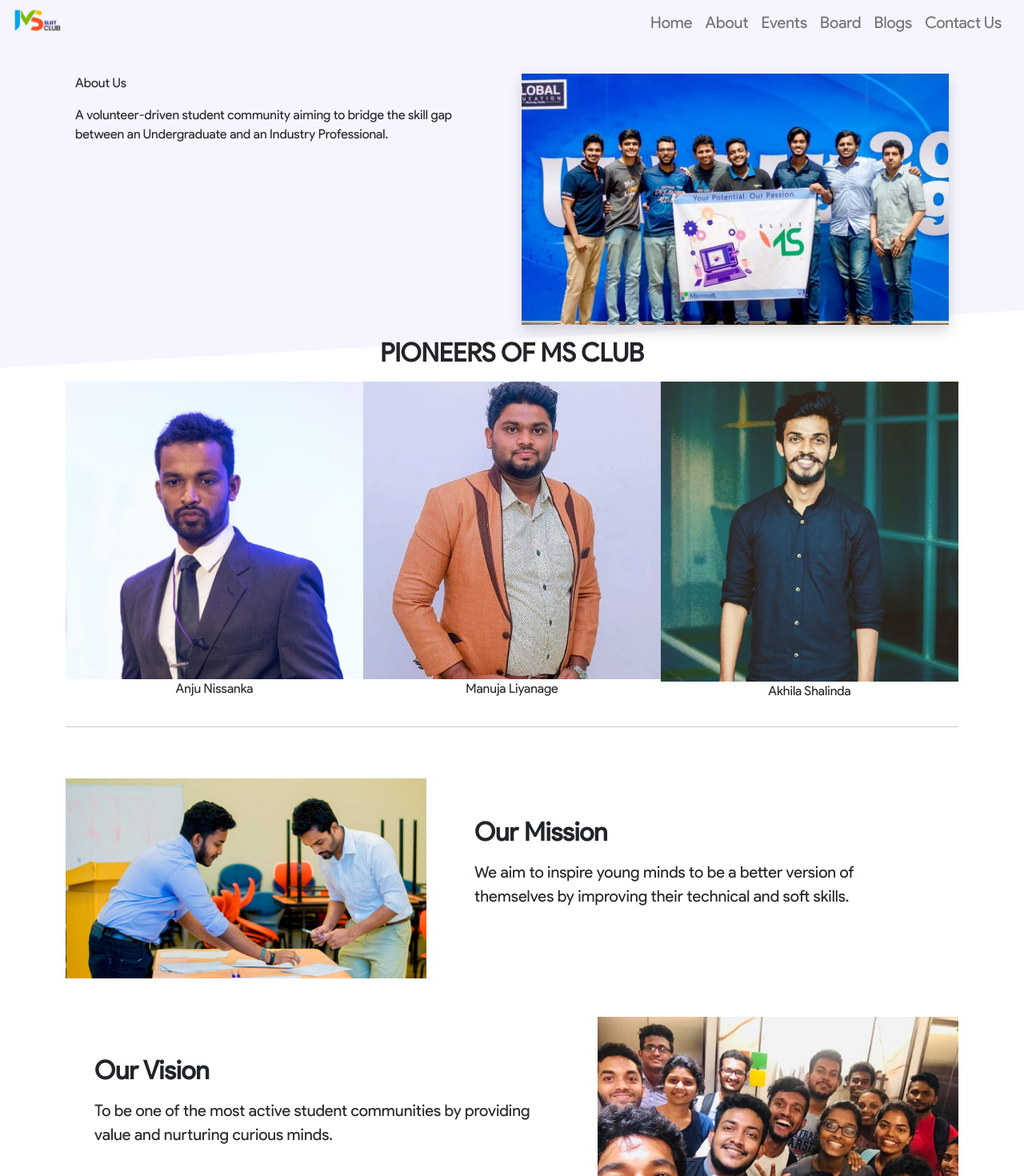
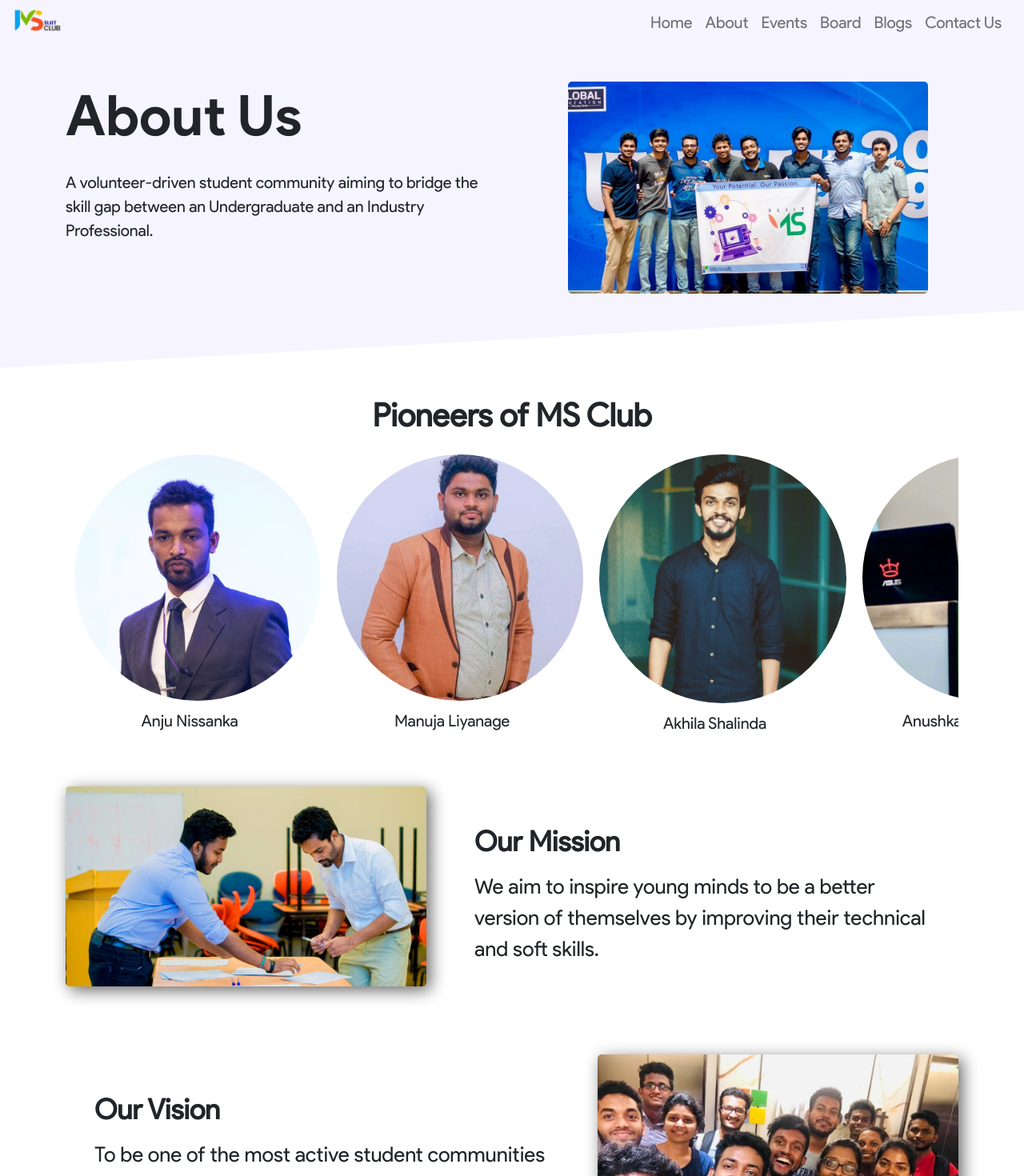
Before and after one commit to ms-club-sliit/msclubwesite-v2, a React (Create React App) app: page /about in a window 1280 px wide. Shown: the part 20-1490 px from the top of the page at 80% size. Built offline with nearby package versions, Linux system fonts and the light colour scheme.

Commit message:
Add modifications to the about us page

```diff
--- a/src/App.scss
+++ b/src/App.scss
@@ -31,6 +31,7 @@
 @import "./styles/footer.scss";
 @import "./styles/card.scss";
 @import "./styles/home.scss";
+@import "./styles/about_us.scss";
 
 ul {
   padding: 0px;
--- a/src/components/card-screen/index.tsx
+++ b/src/components/card-screen/index.tsx
@@ -15,24 +15,26 @@ const CardScreen: React.FC<ICardScreen> = ({
             rightSide ? "d-xl-none " : ""
           }`}
         >
-          <img
-            alt="imageFlatVector"
-            className="img-fluid"
-            src={imageUrl}
-          />
+          <div className="d-flex justify-content-center">
+            <img
+              alt="about-us-image"
+              className="img-fluid about-us-card-img"
+              src={imageUrl}
+            />
+          </div>
         </div>
         <div className="col-lg-7 col-md-12 col-sm-12 p-5">
-          <h2>
+          <h2 className="about-us-title">
             <strong>{title}</strong>
           </h2>
-          <p className="lead mt-3">{description}</p>
+          <p className="about-us-description mt-3">{description}</p>
         </div>
 
         {rightSide ? (
           <div className="col-lg-5 col-md-12 col-sm-12 d-none d-xl-block">
             <img
-              alt="imageFlatVector"
-              className="img-fluid"
+              alt="about-us-image"
+              className="img-fluid about-us-card-img"
               src={imageUrl}
             />
           </div>
--- a/src/pages/about/hero-section.tsx
+++ b/src/pages/about/hero-section.tsx
@@ -1,22 +1,22 @@
 import React from "react";
-import AboutHeaderImage from "../../assets/flat-illustrations/aboutus-header-img.jpg";
-import content from '../../data/AboutSectionData.json';
 
 const HeroSection: React.FC = () => (
   <div>
-    <div className="container-fluid overlay header">
+    <div className=" header">
       <div className="hero-section-bg" />
       <div className="row">
         <div className="col-md-6">
-          <p className="header-title">About Us</p>
-          <p className="header-content">{content.description}</p>
+          <p className="about-us-header-title">About Us</p>
+          <p className="about-us-header-description">
+            A volunteer-driven student community aiming to bridge the skill gap between an Undergraduate and an Industry Professional.
+          </p>
         </div>
         <div className="col-md-6 header-img">
-          <div className="d-flex justify-content-right">
+          <div className="d-flex justify-content-center">
             <img
-              src={AboutHeaderImage}
+              src="/assets/aboutus/aboutus-header-img.jpg"
               alt="About Us header"
-              className="img-fluid imgrounded-xl shadow d-sm-block header-img"
+              className="about-us-header-img"
             />
           </div>
         </div>
--- a/src/pages/about/index.tsx
+++ b/src/pages/about/index.tsx
@@ -2,14 +2,12 @@ import React from "react";
 import HeroSection from "./hero-section";
 import PioneersSection from "./pioneers-section";
 import VisionSection from "./vision-section";
-import WhatWeDoSection from "./what-we-do-section";
 
 const About: React.FC = () => (
   <div className="container">
     <HeroSection />
     <PioneersSection />
     <VisionSection />
-    <WhatWeDoSection/>
   </div>
 );
 
--- a/src/pages/about/pioneers-section.tsx
+++ b/src/pages/about/pioneers-section.tsx
@@ -1,61 +1,25 @@
 import React from "react";
 import OwlCarousel from 'react-owl-carousel';
 import pioneers from '../../data/PioneersData.json';
-
-const responsive = {
-    0: {
-      items: 1.3,
-    },
-    370: {
-      items: 1.2,
-    },
-    411: {
-      items: 1.3,
-    },
-    414: {
-      items: 1.3,
-    },
-    600: {
-      items: 2,
-    },
-    768: {
-      items: 2.25,
-    },
-    1000: {
-      items: 3,
-    },
-    1200: {
-      items: 3,
-    },
-    1400: {
-      items: 3.3,
-    },
-    1700: {
-      items: 4.5,
-    },
-    2000: {
-      items: 5,
-    },
-  };
+import { SLIDER_RESPONSIVE_BREAKPOINTS } from '../../constants';
 
 const PioneersSection: React.FC = () => (
-  <div>
-      <div className="row justify-content-center text-center mt-3">
-        <h2 className="topic text-center mb-3">
-          <strong>PIONEERS OF MS CLUB</strong>
+  <div className="pioneers">
+    <div className="row justify-content-center text-center">
+      <h2 className="topic text-center about-us-pioneer-header">
+        <strong>Pioneers of MS Club</strong>
       </h2>
       <div>
-          <OwlCarousel className="owl-theme" dots={false} loop responsive={responsive}>
+        <OwlCarousel className="owl-theme" dots={false} loop responsive={SLIDER_RESPONSIVE_BREAKPOINTS}>
           {pioneers.data.map((pioneer) => (
-              <div key={pioneer.id} className="img__wrap">
-                <img src={pioneer.image} className="image-fluid pioneer_image" alt={pioneer.name} />
-                <p className="img__description">
-                  <span className="img__description_background">{pioneer.name}</span>
+            <div key={pioneer.id} className="pioneer-section">
+              <img src={pioneer.image} className="pioneer-img" alt={pioneer.name} />
+              <p className="pioneer-name">
+                <span>{pioneer.name}</span>
               </p>
             </div>
           ))}
         </OwlCarousel>
-          <hr className="PioneerDivider" />
       </div>
     </div>
   </div>
--- a/src/pages/about/what-we-do-section.tsx
+++ /dev/null
@@ -1,16 +0,0 @@
-import React,{useState,useEffect} from "react";
-import items from "../../data/WhatWeDoData.json"
-import { Card } from "../../components";
-import { ICard } from '../../interfaces/CardInterface';
-
-
-const WhatWeDoSection: React.FC = () => {
-
-  return(
-    <div>
-
-  </div>
-  )
-          }
-
-export default WhatWeDoSection;
--- /dev/null
+++ b/src/styles/about_us.scss
@@ -0,0 +1,123 @@
+@import "./colors.scss";
+
+.about-us-title {
+  font-size: 35px;
+}
+
+.about-us-description {
+  font-size: 26px;
+}
+
+.pioneers {
+  margin-top: 8rem;
+}
+
+.pioneer-name {
+  font-size: 20px;
+  margin-top: 10px;
+}
+
+.pioneer-img {
+  border-radius: 50%;
+  margin-left: 10px;
+}
+
+.pioneer-section {
+  margin-right: 20px;
+}
+
+.about-us-pioneer-header {
+  font-size: 40px;
+  margin-bottom: 25px;
+}
+
+.about-us-card-img {
+  border-radius: 5px;
+  filter: drop-shadow(5px 5px 10px #666);
+}
+
+.about-us-header-title {
+  font-family: "Product Sans Bold";
+
+  @include media("<=phone") {
+    font-size: 50px;
+  }
+
+  @include media(">=phone", '<tablet') {
+    font-size: 55px;
+  }
+
+  @include media('>=tablet', '<smalldesktop') {
+    font-size: 55px;
+  }
+
+  @include media('>=smalldesktop', '<desktop') {
+    font-size: 70px;
+  }
+
+  @include media(">=desktop", '<largedesktop') {
+    font-size: 70px;
+  }
+
+  @include media('>=largedesktop') {
+    font-size: 80px;
+  }
+}
+
+.about-us-header-description {
+  @include media("<=phone") {
+    font-size: 18px;
+  }
+
+  @include media(">=phone", '<tablet') {
+    font-size: 18px;
+  }
+
+  @include media('>=tablet', '<smalldesktop') {
+    font-size: 18px;
+  }
+
+  @include media('>=smalldesktop', '<desktop') {
+    font-size: 18px;
+  }
+
+  @include media(">=desktop", '<largedesktop') {
+    font-size: 20px;
+  }
+
+  @include media('>=largedesktop') {
+    font-size: 24px;
+  }
+}
+
+.about-us-header-img {
+  margin-left: 20px;
+  margin-top: 10px;
+  display: block;
+  visibility: visible;
+  border-radius: 5px;
+
+  @include media("<=phone") {
+    width: 80%
+  }
+
+  @include media(">=phone", '<tablet') {
+    width: 400px;
+  }
+
+  @include media('>=tablet', '<smalldesktop') {
+    width: 350px;
+  }
+
+  @include media('>=smalldesktop', '<desktop') {
+    width: 400px;
+  }
+
+  @include media(">=desktop", '<largedesktop') {
+    width: 450px;
+  }
+
+  @include media('>=largedesktop') {
+    width: 520px;
+  }
+}
```
Also changed, not shown: public/assets/about_us_header.png (deleted), public/assets/aboutus/aboutus-header-img.jpg (renamed from src/assets/flat-illustrations/aboutus-header-img.jpg). Lines whose indentation alone changed are shown as unchanged.
